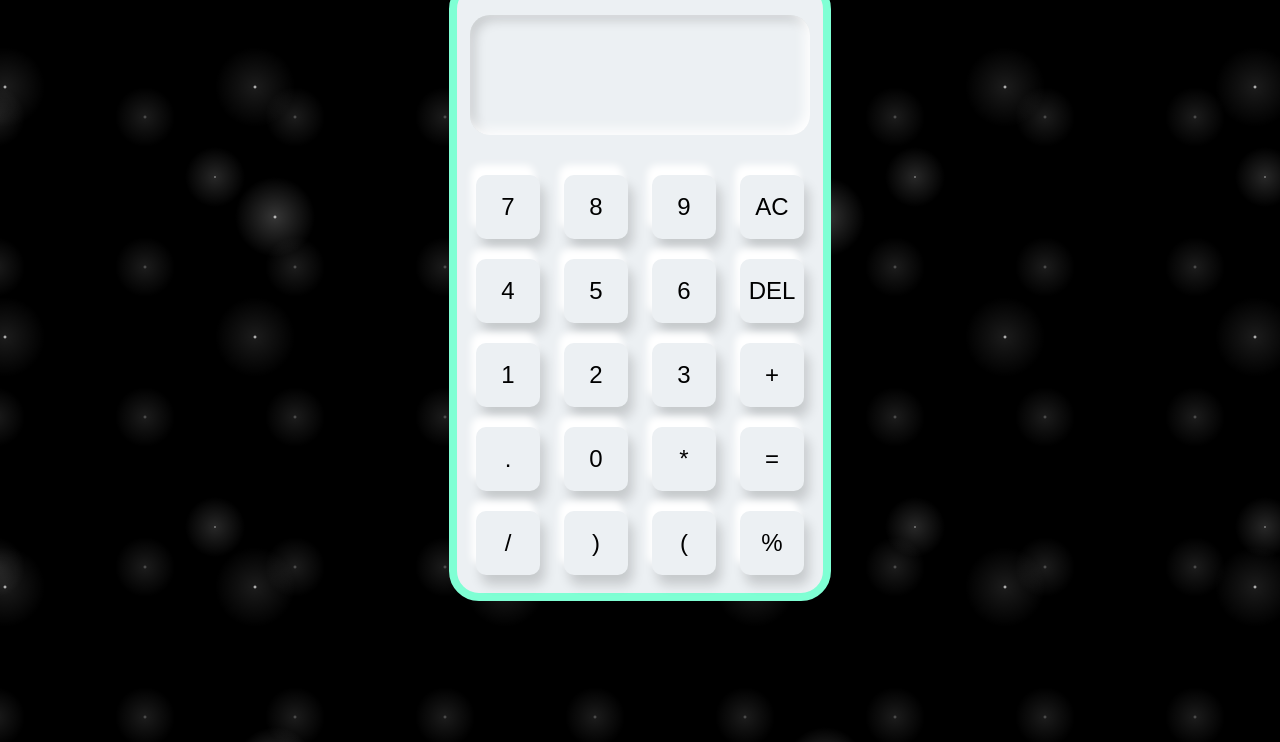
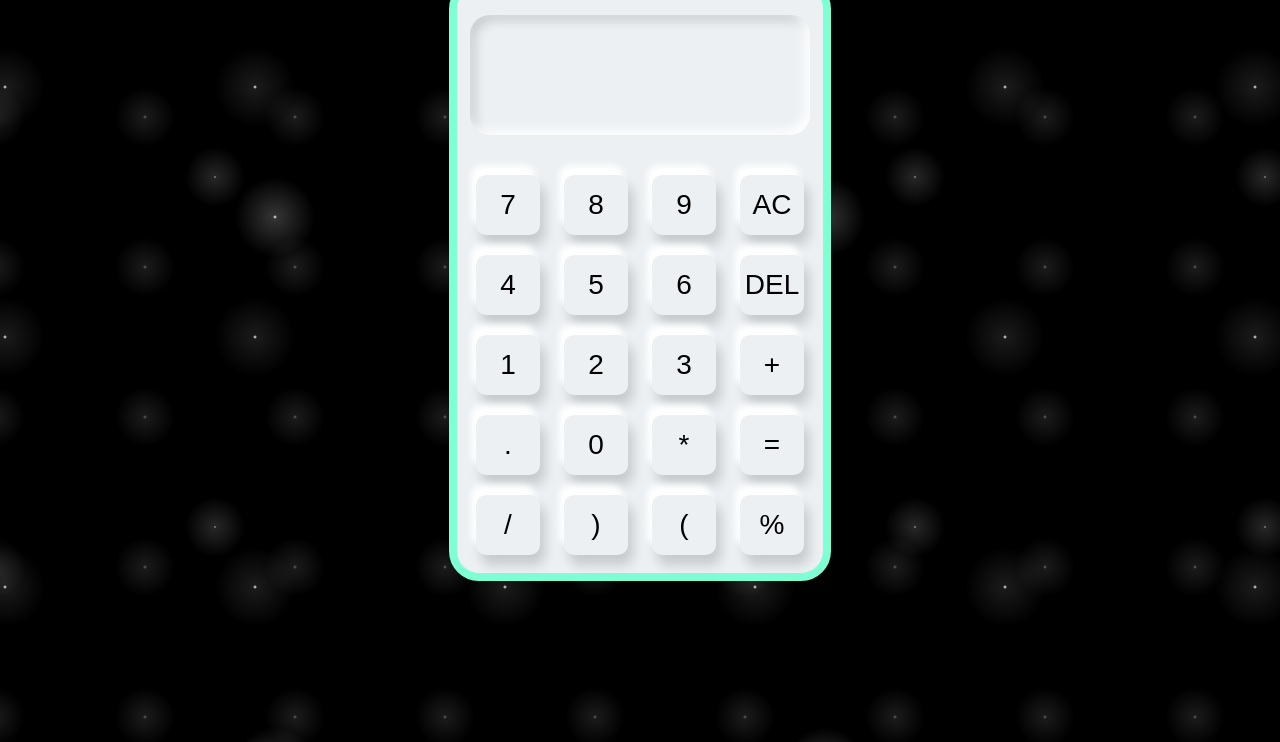
Before and after one commit to Explorer003/Calculator-GDSC, a plain HTML site: page index.html in a window 1280 px wide. Shown: the part 58-800 px from the top of the page. Drawn offline with Linux system fonts and the light colour scheme.

Commit message:
Update index.css

```diff
--- a/index.css
+++ b/index.css
@@ -38,16 +38,16 @@ input{
 
     font-size: px;
     width:8vh;
-    height: 8vh;
+    height: 7.5vh;
 
     border-radius: 10px;
     border:none;
     box-shadow: -5px -10px 7px #ffffff, 5px 10px 12px rgba(0,0,0,.16);
     background-color: #ecf0f3;
     font-family:sans-serif;
-    font-size: 3vh;
+    font-size: 3.5vh;
     font-weight:300;
-    margin: 3vw;
+    margin: 3.5vw;
 
 }
 input:hover{
@@ -58,6 +58,7 @@ input:hover{
 
 h1{
     color: black;
+
 }
 
 body {
```
